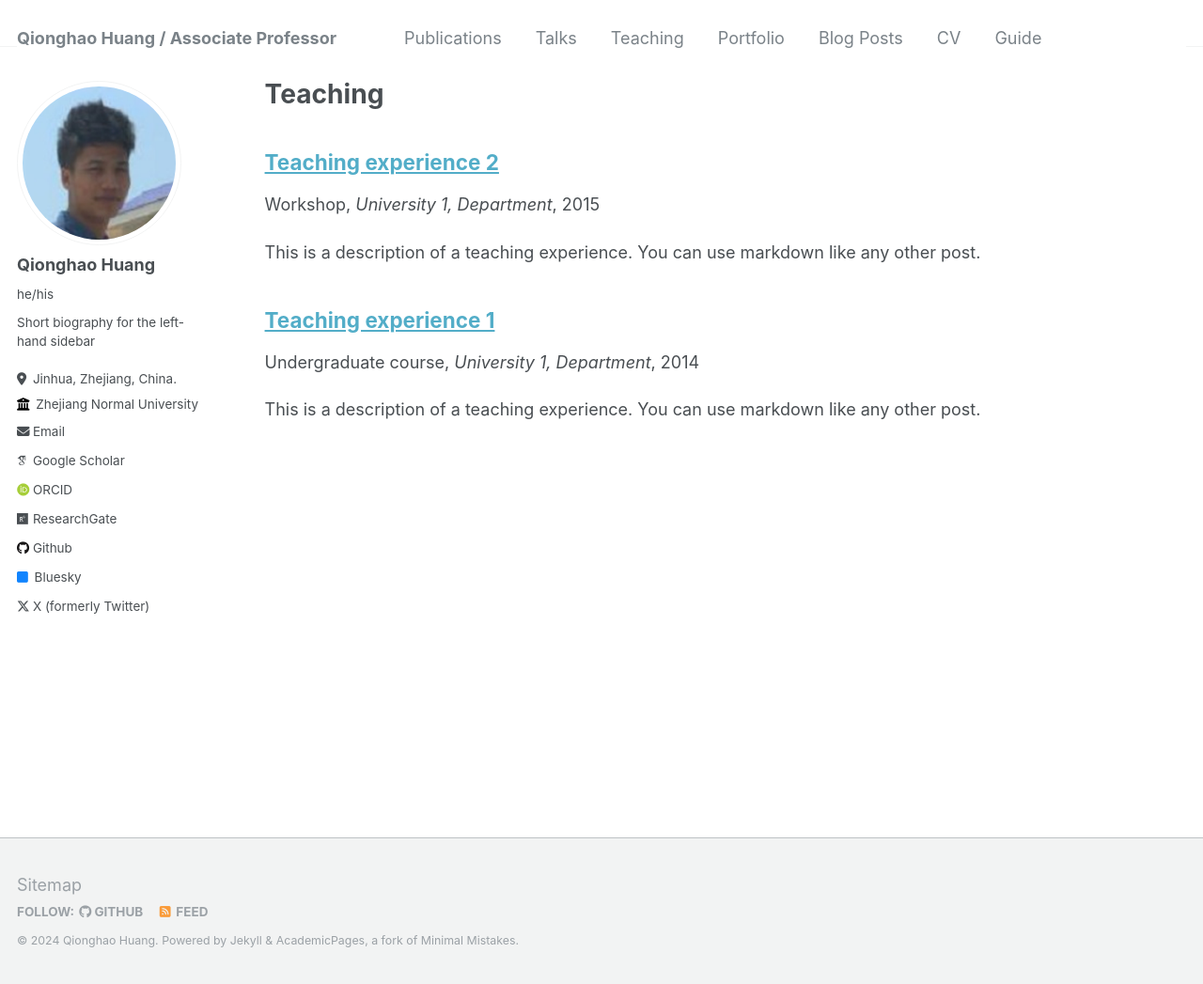
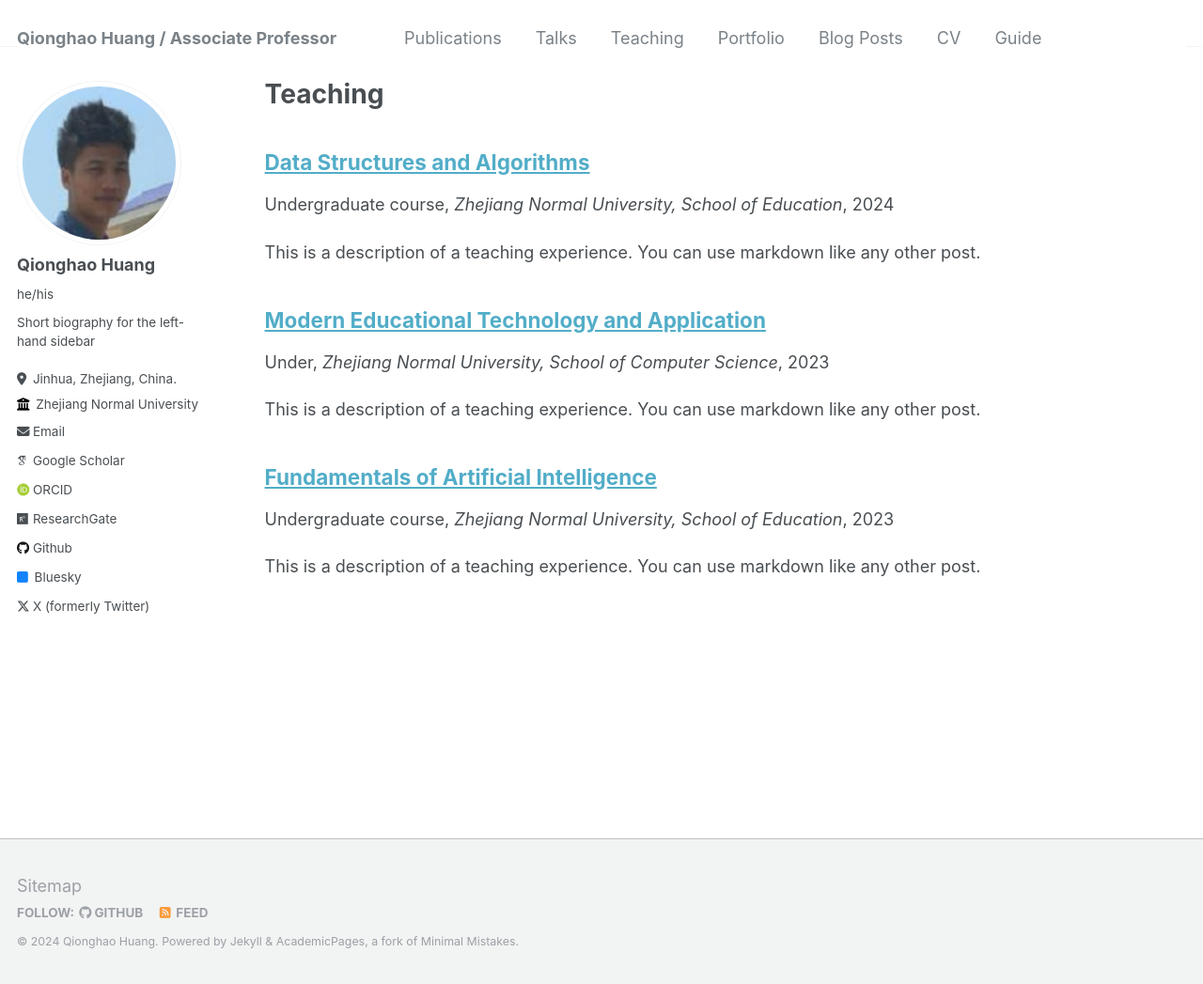
Before and after one commit to qhhuang-ai/qhhuang-ai.github.io, a Jekyll site: the page built from _pages/teaching.html, in a window 1280 px wide and 1047 px high. Shown: the whole window at 94% size. Built offline with Jekyll 4.4.1, drawn with Linux system fonts in a browser that asks for light colours; some web fonts are replaced.

```diff
--- a/_teaching/2015-spring-teaching-2.md
+++ /dev/null
@@ -1,20 +0,0 @@
----
-title: "Teaching experience 2"
-collection: teaching
-type: "Workshop"
-permalink: /teaching/2015-spring-teaching-1
-venue: "University 1, Department"
-date: 2015-01-01
-location: "City, Country"
----
-
-This is a description of a teaching experience. You can use markdown like any other post.
-
-Heading 1
-======
-
-Heading 2
-======
-
-Heading 3
-======
--- /dev/null
+++ b/_teaching/2023-fall-teaching-2.md
@@ -0,0 +1,20 @@
+---
+title: "Fundamentals of Artificial Intelligence"
+collection: teaching
+type: "Undergraduate course"
+permalink: /teaching/2023-fall-teaching-1
+venue: "Zhejiang Normal University, School of Education"
+date: 2023-09-01
+location: "Jinhua, China"
+---
+
+This is a description of a teaching experience. You can use markdown like any other post.
+
+Heading 1
+======
+
+Heading 2
+======
+
+Heading 3
+======
--- /dev/null
+++ b/_teaching/2023-fall-teaching-3.md
@@ -0,0 +1,20 @@
+---
+title: "Modern Educational Technology and Application"
+collection: teaching
+type: "Under"
+permalink: /teaching/2023-fall-teaching-3
+venue: "Zhejiang Normal University, School of Computer Science"
+date: 2023-09-01
+location: "Jinhua, China"
+---
+
+This is a description of a teaching experience. You can use markdown like any other post.
+
+Heading 1
+======
+
+Heading 2
+======
+
+Heading 3
+======
--- a/_teaching/2014-spring-teaching-1.md
+++ b/_teaching/2024-spring-teaching-1.md
@@ -1,11 +1,11 @@
 ---
-title: "Teaching experience 1"
+title: "Data Structures and Algorithms"
 collection: teaching
 type: "Undergraduate course"
-permalink: /teaching/2014-spring-teaching-1
-venue: "University 1, Department"
-date: 2014-01-01
-location: "City, Country"
+permalink: /teaching/2024-spring-teaching-1
+venue: "Zhejiang Normal University, School of Education"
+date: 2024-02-01
+location: "Jinhua, China"
 ---
 
 This is a description of a teaching experience. You can use markdown like any other post.
```
